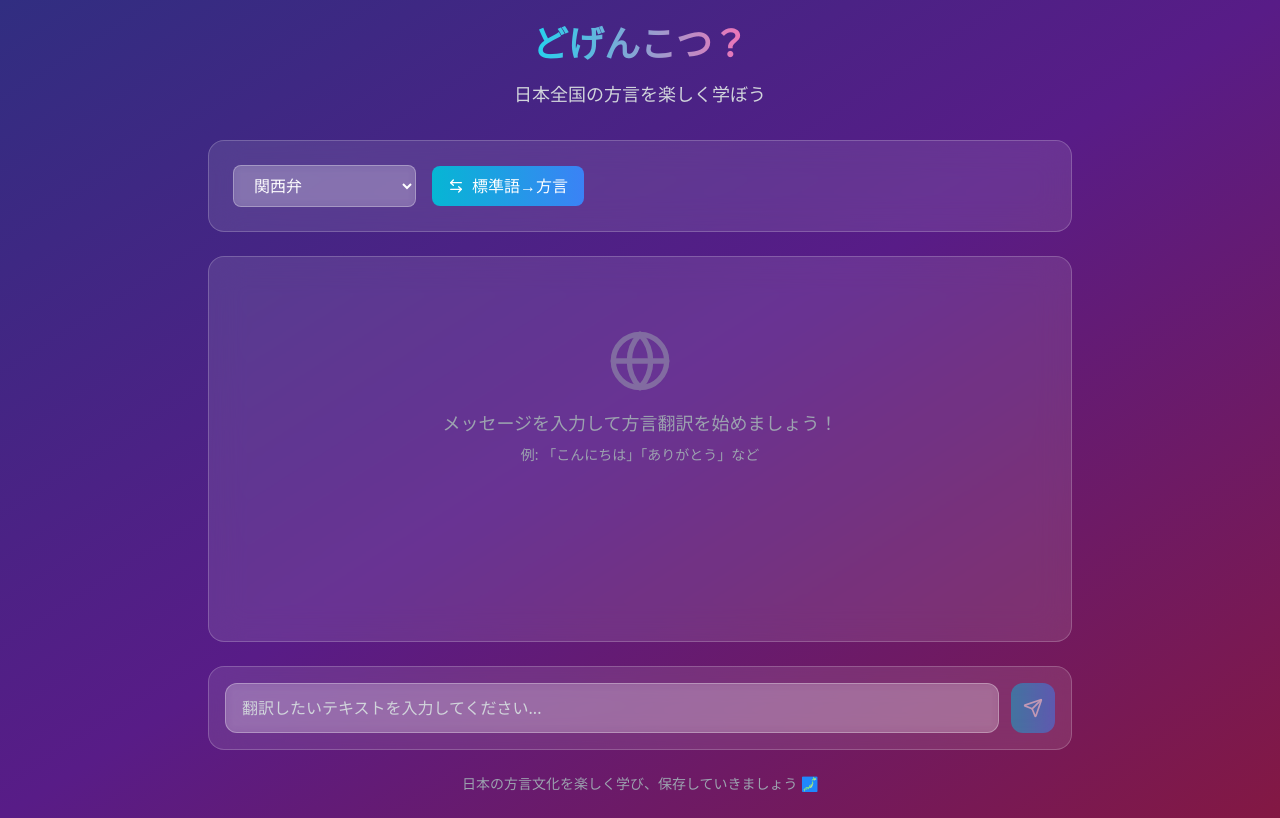
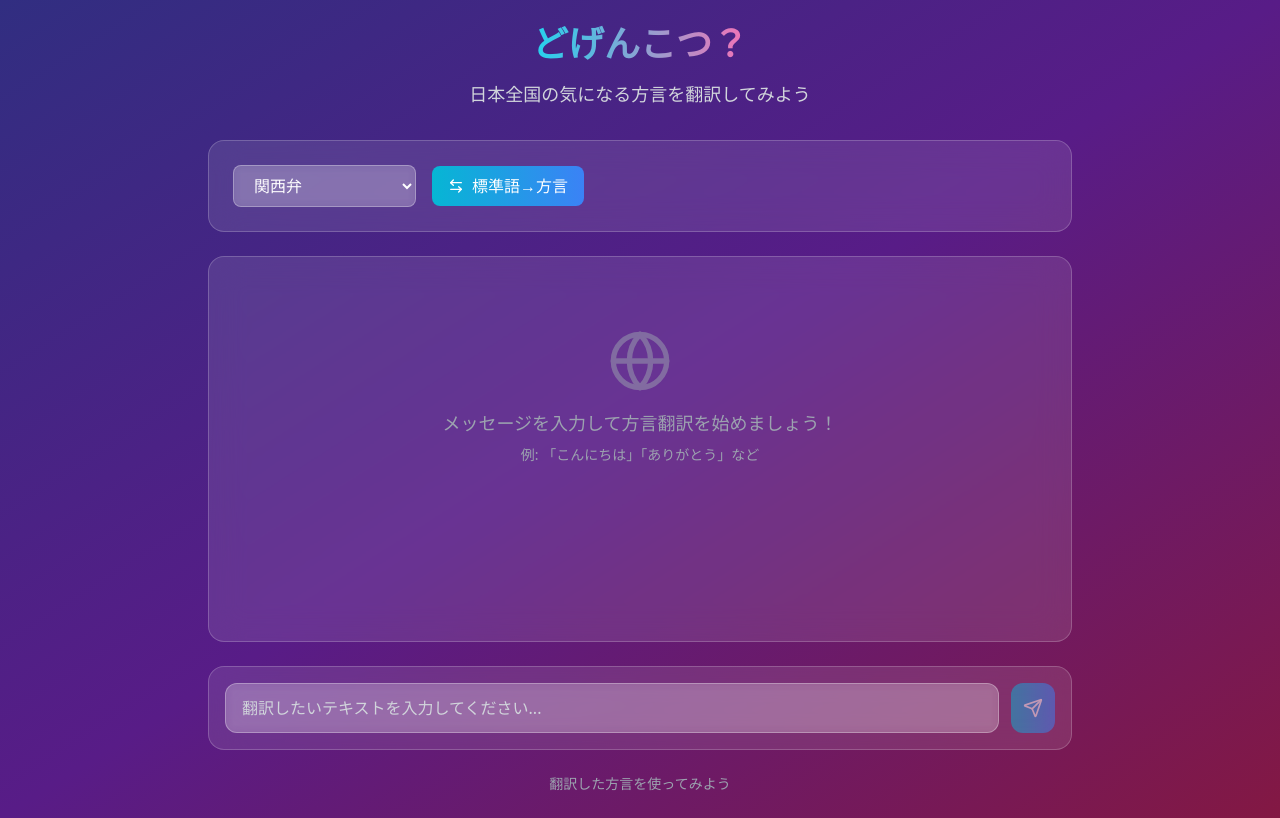
Before and after one commit to shu-hub0525/Hackathon_myself, a React (Create React App) app in the folder frontend/: page / in a window 1280 px wide. Built offline with nearby package versions, Linux system fonts and the light colour scheme.

Commit message:
テキストの調整

```diff
--- a/frontend/src/App.tsx
+++ b/frontend/src/App.tsx
@@ -157,7 +157,9 @@ const DialectTranslator: React.FC = () => {
               どげんこつ？
             </h1>
           </div>
-          <p className="text-gray-300 text-lg">日本全国の方言を楽しく学ぼう</p>
+          <p className="text-gray-300 text-lg">
+            日本全国の気になる方言を翻訳してみよう
+          </p>
         </div>
 
         {/* ... (翻訳設定パネルは変更なし) ... */}
@@ -279,7 +281,7 @@ const DialectTranslator: React.FC = () => {
         </div>
 
         <div className="text-center mt-6 text-gray-400 text-sm">
-          <p>日本の方言文化を楽しく学び、保存していきましょう 🗾</p>
+          <p>翻訳した方言を使ってみよう</p>
         </div>
       </div>
     </div>
```
